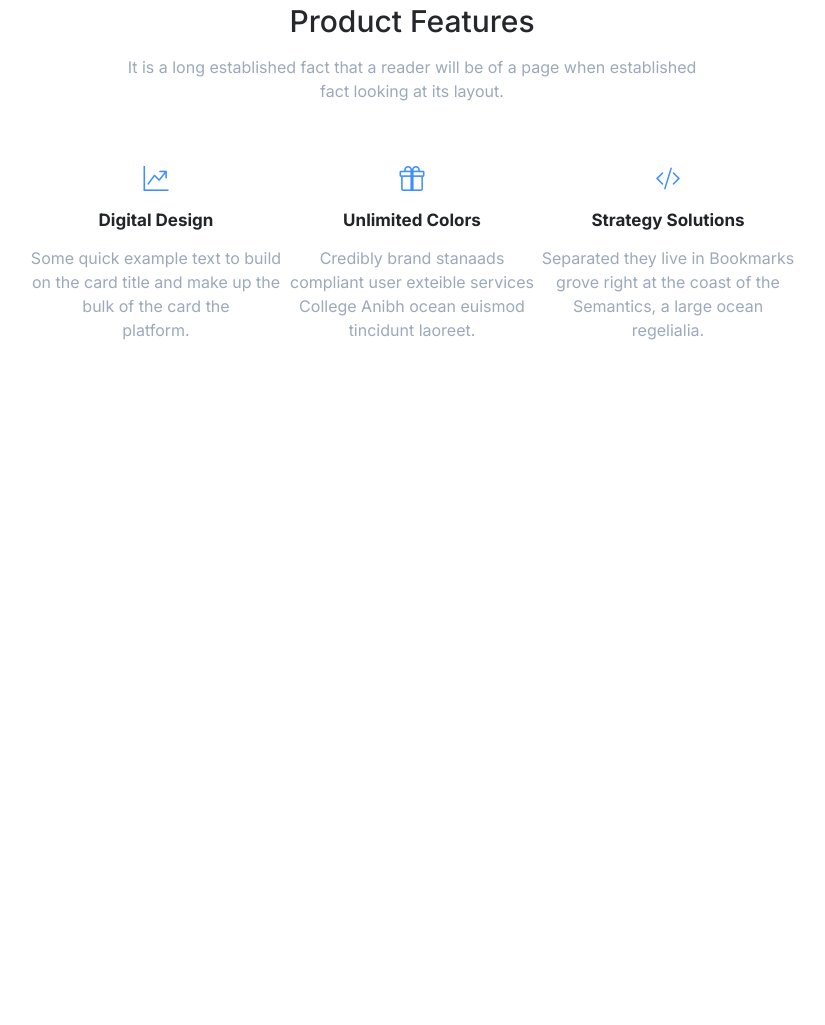
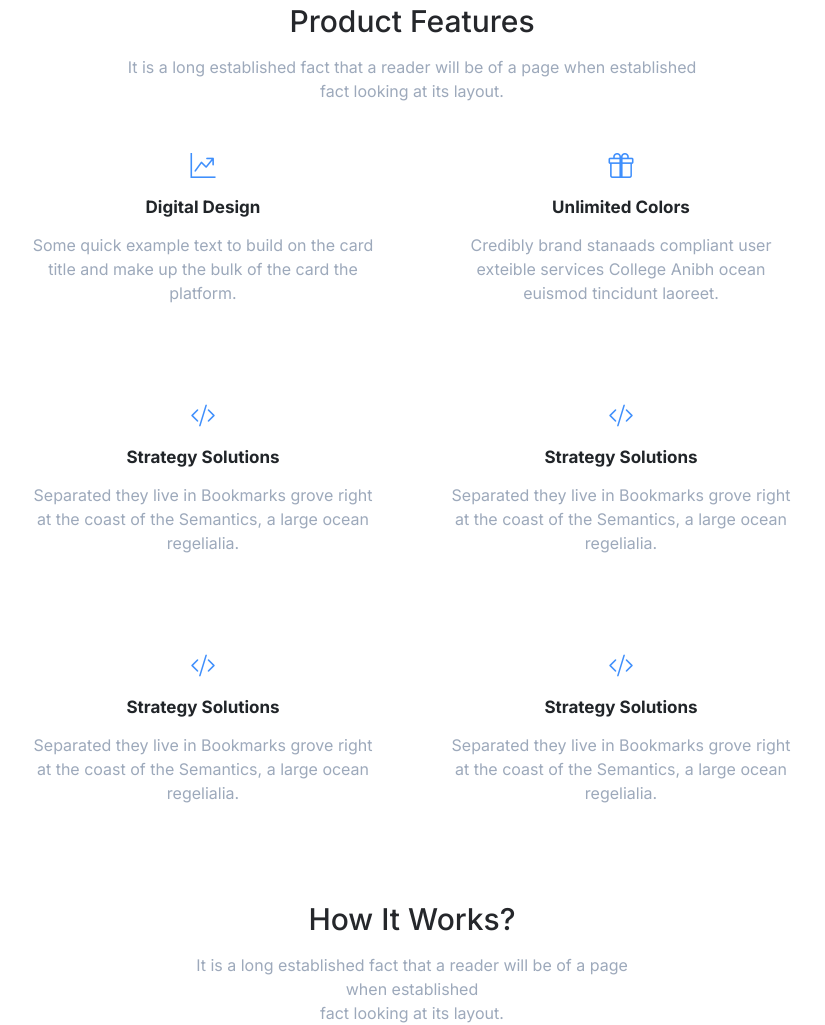
Before and after one commit to hasan-myoffice2/Kucra-webside, a plain HTML site: page index.html in a window 1280 px wide. Shown: the part 745-1770 px from the top of the page, without its empty margins (228-1053 px from the left). Before the commit the page ends 1148 px from the top, so only its background shows below. Drawn offline with nearby package versions, Linux system fonts and the light colour scheme.

Commit message:
add features

```diff
--- a/index.html
+++ b/index.html
@@ -86,8 +86,38 @@
             <p>Separated they live in Bookmarks grove right at the coast of the Semantics, a large ocean regelialia.</p>
         </div>
         </div>
+          <div class="products-box">
+            <div class="image">
+           <i class="bi bi-code-slash"></i>
+            <h2>Strategy Solutions</h2>
+            <p>Separated they live in Bookmarks grove right at the coast of the Semantics, a large ocean regelialia.</p>
+        </div>
+        </div>
+          <div class="products-box">
+            <div class="image">
+           <i class="bi bi-code-slash"></i>
+            <h2>Strategy Solutions</h2>
+            <p>Separated they live in Bookmarks grove right at the coast of the Semantics, a large ocean regelialia.</p>
+        </div>
+        </div>
+          <div class="products-box">
+            <div class="image">
+           <i class="bi bi-code-slash"></i>
+            <h2>Strategy Solutions</h2>
+            <p>Separated they live in Bookmarks grove right at the coast of the Semantics, a large ocean regelialia.</p>
+        </div>
+        </div>
         </div>
      </div>
+
     <!-- products-feaures -->
-  </body>
+     <div class="backgraound-color">
+    <div class="container">
+        <div class="container">
+        <div class="product-featured">
+            <h3>How It Works?</h3>
+            <p>It is a long established fact that a reader will be of a page when established <br> fact looking at its layout.</p>
+        </div>
+    </div>
+</body>
 </html>
--- a/style.css
+++ b/style.css
@@ -15,6 +15,8 @@ nav {
     width: 100%;
     height: 70px;
     background-color: #fff;
+    box-shadow: 2px 7px 15px rgba(0, 0, 0, 0.2);
+    overflow: hidden;
 }
 
 .brand-logo img {
@@ -155,7 +157,7 @@ input {
     align-items: center;
     text-align: center;
     width: 350px;
-    height: 300px;
+    height: 250px;
 }
 
 .products-box i {
@@ -178,4 +180,5 @@ input {
 .three-box {
     display: flex;
     justify-content: space-between;
+    flex-wrap: wrap;
 }
```
Also changed, not shown: image/bannaerthree.png (added), image/bannerone.png (added), image/bannertwo.png (added).
